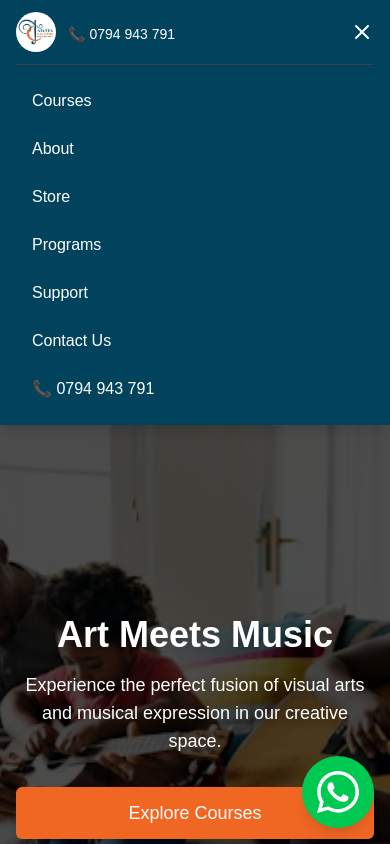
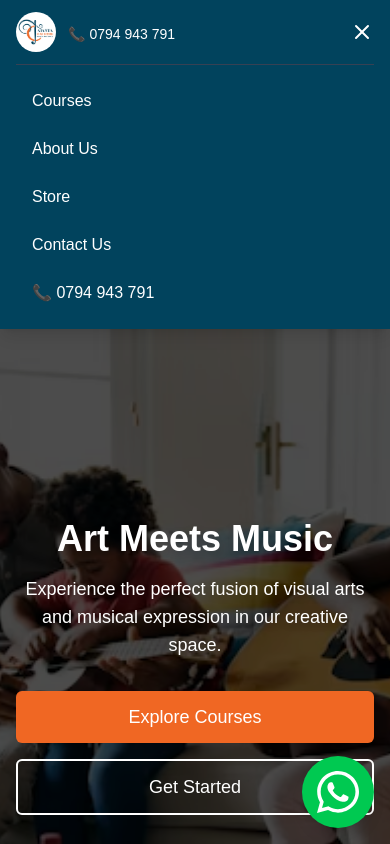
Before and after one commit to sammykirigha/talanta-music, a Next.js app: page / in a window 390 px wide. Both pictures are taken after a click on the button 362 px from the left and 32 px from the top of the page. Shown: the top 844 px of the page. Built offline with nearby package versions, Linux system fonts and the light colour scheme.

Commit message:
added some changes

```diff
--- a/src/components/talanta-header.tsx
+++ b/src/components/talanta-header.tsx
@@ -99,11 +99,11 @@ const TalantaHeader = () => {
                 Courses
               </Link>
               <Link
-                href="/about"
+                href="/about-us"
                 className="block text-white hover:text-[#f06723] font-medium py-2 transition-colors"
                 onClick={closeMobileMenu}
               >
-                About
+                About Us
               </Link>
               <Link
                 href="/selling"
@@ -112,12 +112,6 @@ const TalantaHeader = () => {
               >
                 Store
               </Link>
-              <button className="block text-white hover:text-[#f06723] font-medium py-2 transition-colors text-left w-full">
-                Programs
-              </button>
-              <button className="block text-white hover:text-[#f06723] font-medium py-2 transition-colors text-left w-full">
-                Support
-              </button>
               <Link
                 href="/contact"
                 className="block text-white hover:text-[#f06723] font-medium py-2 transition-colors"
```
